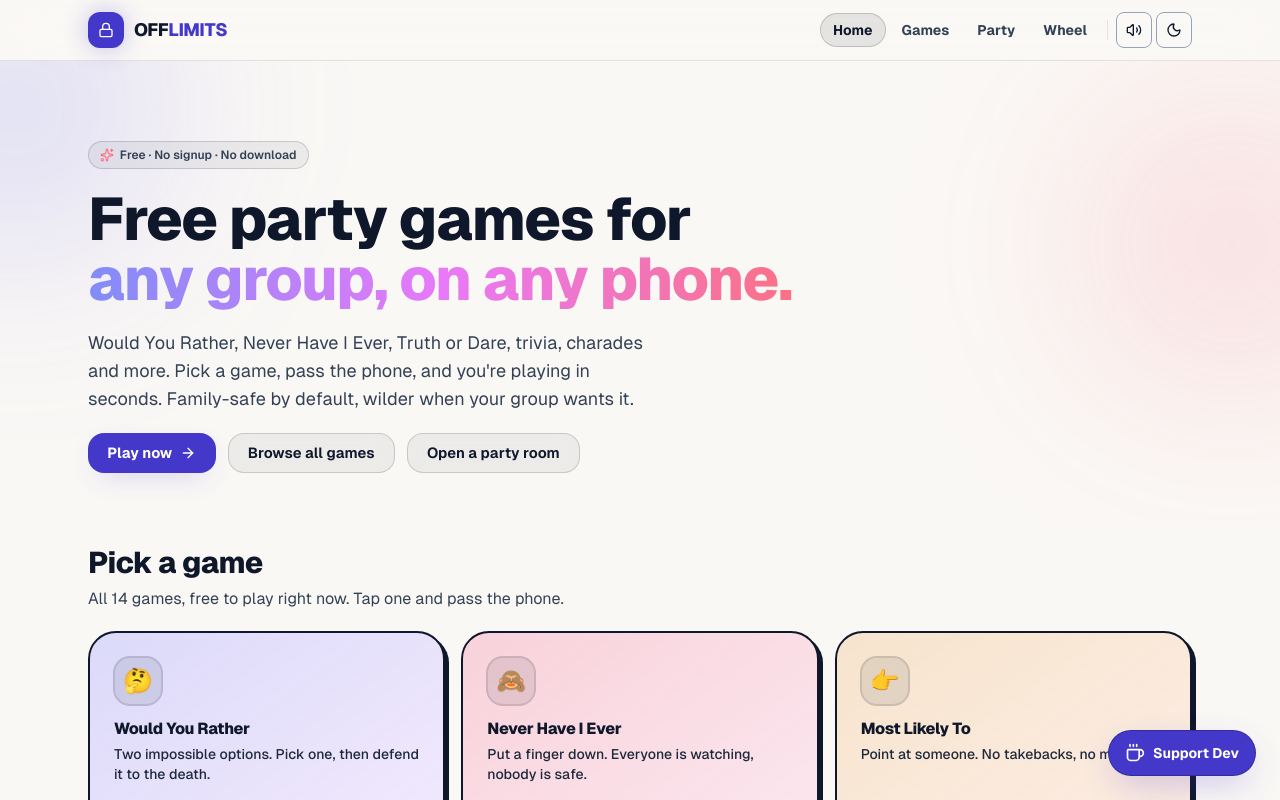
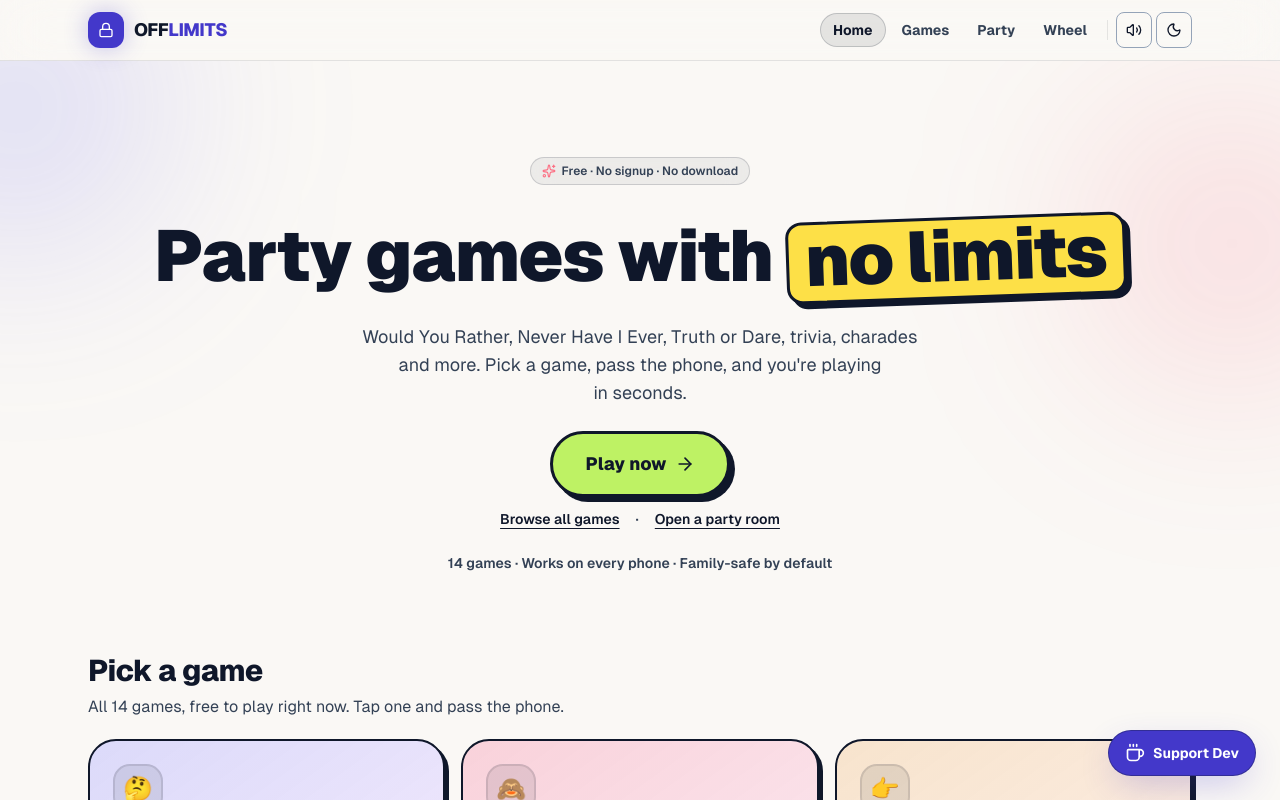
Before and after one commit to sanjay1234ms/offlimits, a Next.js app: page / in a window 1280 px wide. Shown: the top 800 px of the page. Built offline with nearby package versions, Linux system fonts and the light colour scheme.

Commit message:
Bolder homepage hero: "Party games with no limits"
Co-Authored-By: Claude Opus 5.5 (1M context) <noreply@anthropic.com>
Claude-Session: https://claude.ai/code/session_011M5tWbf5T5ZjGh7fz9zRCp

```diff
--- a/components/Hero.tsx
+++ b/components/Hero.tsx
@@ -1,5 +1,8 @@
 import Link from "next/link";
 import { ArrowRight, Sparkles } from "lucide-react";
+import { CATALOG } from "@/data/catalog";
+
+const GAME_COUNT = CATALOG.filter((g) => !g.adult).length;
 
 /** Landing hero: brand tagline, sub-copy, and primary calls to action. */
 export function Hero() {
@@ -14,41 +17,48 @@ export function Hero() {
         className="pointer-events-none absolute -right-24 top-10 h-72 w-72 rounded-full bg-rose-500/15 blur-[100px] animate-float-slow"
       />
 
-      <div className="relative mx-auto max-w-content px-4 pb-12 pt-14 sm:px-6 sm:pt-20">
-        <div className="flex flex-col items-start gap-5">
+      <div className="relative mx-auto max-w-content px-4 pb-14 pt-16 sm:px-6 sm:pt-24">
+        <div className="flex flex-col items-center gap-6 text-center">
           <span className="pill animate-fade-up">
             <Sparkles className="h-3.5 w-3.5 text-rose-400" aria-hidden />
             Free · No signup · No download
           </span>
 
-          <h1 className="animate-fade-up text-balance text-4xl font-extrabold leading-[1.05] tracking-tight text-foreground sm:text-6xl">
-            Free party games for{" "}
-            <span className="bg-gradient-to-r from-indigo-400 via-fuchsia-400 to-rose-400 bg-clip-text text-transparent">
-              any group, on any phone.
+          <h1 className="animate-fade-up text-balance text-5xl font-black leading-[1.05] tracking-tight text-foreground sm:text-7xl">
+            Party games with{" "}
+            <span className="mt-2 inline-block -rotate-2 rounded-2xl border-[3px] border-slate-900 bg-yellow-300 px-3 pb-1 text-slate-900 shadow-[5px_5px_0_#0f172a] sm:px-4">
+              no limits
             </span>
           </h1>
 
           <p className="max-w-xl text-pretty text-base text-muted sm:text-lg">
             Would You Rather, Never Have I Ever, Truth or Dare, trivia, charades
             and more. Pick a game, pass the phone, and you&apos;re playing in
-            seconds. Family-safe by default, wilder when your group wants it.
+            seconds.
           </p>
 
-          <div className="flex w-full flex-col gap-3 sm:w-auto sm:flex-row">
+          <div className="flex w-full flex-col items-center gap-3 sm:w-auto">
             <Link
               href="/games/would-you-rather"
-              className="btn-primary w-full sm:w-auto"
+              className="inline-flex w-full items-center justify-center gap-2 rounded-full border-[3px] border-slate-900 bg-lime-300 px-8 py-4 text-lg font-extrabold text-slate-900 shadow-[5px_5px_0_#0f172a] transition-transform hover:-translate-y-0.5 active:translate-y-0.5 active:shadow-[2px_2px_0_#0f172a] sm:w-auto"
             >
               Play now
-              <ArrowRight className="h-4 w-4" aria-hidden />
+              <ArrowRight className="h-5 w-5" aria-hidden />
             </Link>
-            <Link href="#party-games" className="btn-ghost w-full sm:w-auto">
-              Browse all games
-            </Link>
-            <Link href="/party" className="btn-ghost w-full sm:w-auto">
-              Open a party room
-            </Link>
+            <div className="flex flex-wrap items-center justify-center gap-x-4 gap-y-1 text-sm font-semibold">
+              <Link href="#party-games" className="underline underline-offset-4">
+                Browse all games
+              </Link>
+              <span aria-hidden className="text-muted">·</span>
+              <Link href="/party" className="underline underline-offset-4">
+                Open a party room
+              </Link>
+            </div>
           </div>
+
+          <p className="text-xs font-semibold text-muted sm:text-sm">
+            {GAME_COUNT} games · Works on every phone · Family-safe by default
+          </p>
         </div>
       </div>
     </section>
```
